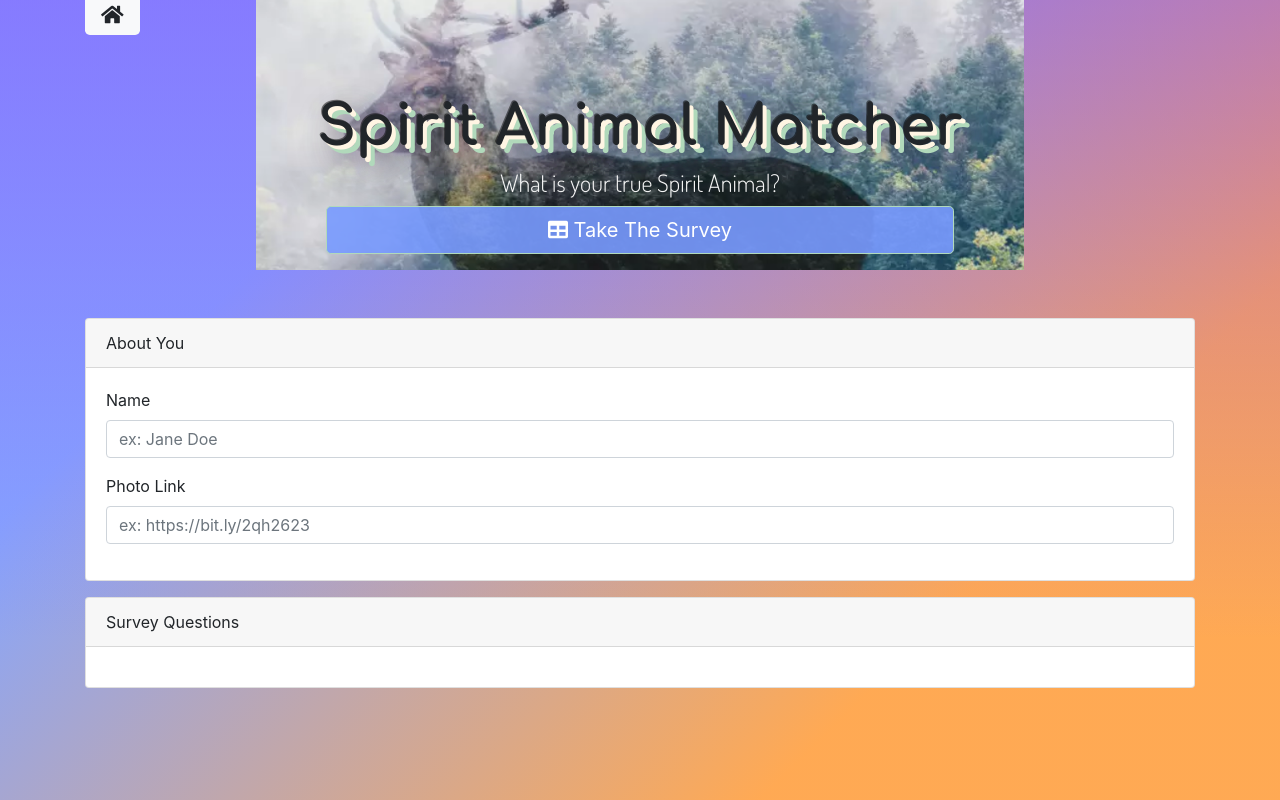
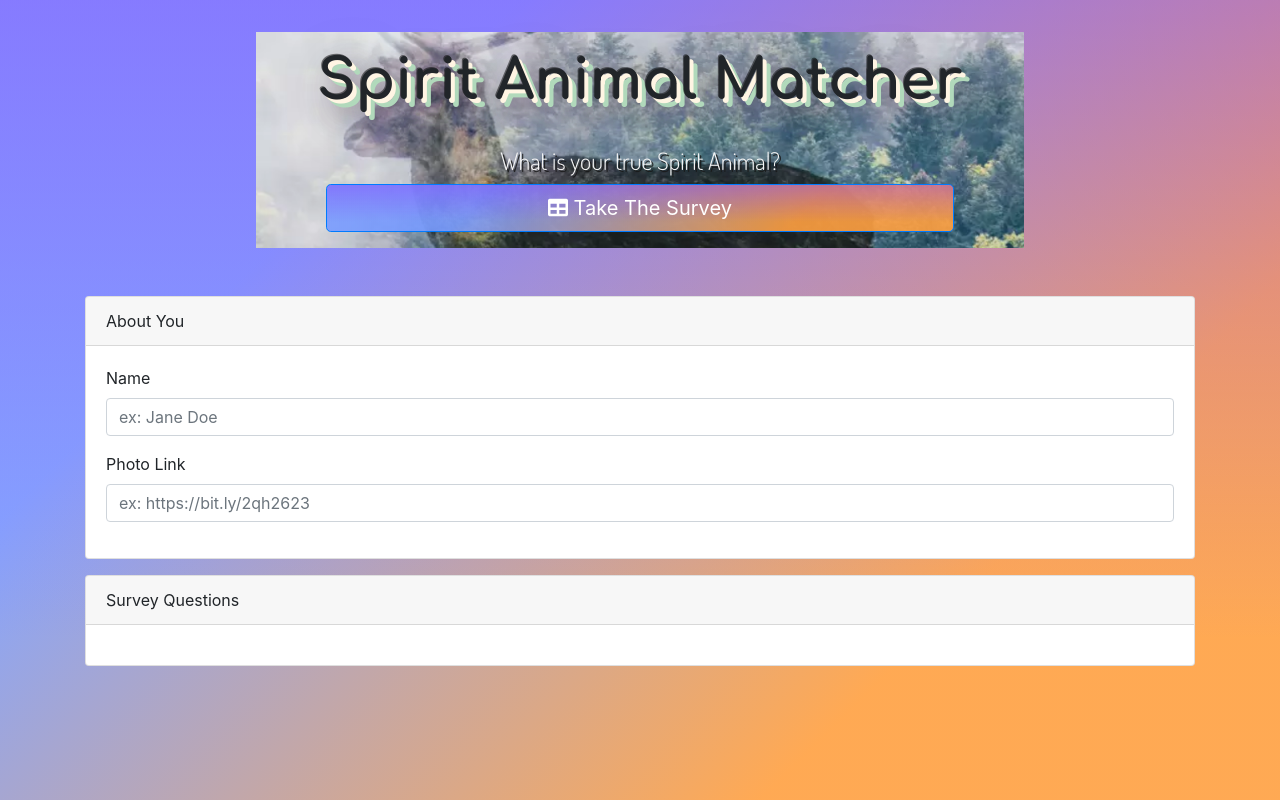
Before and after one commit to megzimo/friend-finder, a website: page app/public/home.html in a window 1280 px wide. Drawn offline with nearby package versions, Linux system fonts and the light colour scheme.

Commit message:
updated styling

```diff
--- a/app/public/home.html
+++ b/app/public/home.html
@@ -18,28 +18,20 @@
 </head>
 
 <body>
-    <div class="heading">
-        <div class="bg-img rounded">
-            <div class="container text-center">
-                <div class="text-left mb-5">
-                    <a class="btn-light btn-lg" href="/">
-                        <i class="fas fa-home"></i>
-                    </a>
-                </div>
-                <div class="header-content rounded p-3 mb-5">
-                    <h1 class="display-4 title">Spirit Animal Matcher </h1>
+    <div class="bg-img rounded">
+        <div class="container text-center">
+            <div class="header-content rounded p-3 mb-5">
+                <h1 class="display-4 title">Spirit Animal Matcher </h1>
+                <br>
+                <h4>What is your true Spirit Animal?</h4>
+                <div class="row-survey">
                     <div class="col-sm">
-                        <h4>What is your true Spirit Animal?</h4>
-                        <div class="row">
-                            <div class="col-sm">
-                                <a class="btn btn-primary btn-lg btn-block survey-btn" href="survey" role="button">
-                                    <i class="fas fa-table"></i> Take The Survey</a>
-                            </div>
-                        </div>
+                        <a class="btn btn-primary btn-lg survey-btn" href="survey" role="button">
+                            <i class="fas fa-table"></i> Take The Survey</a>
                     </div>
                 </div>
             </div>
-        </div>
+        <!-- </div> -->
     </div>
     </div>
     <div class="container mb-3">
--- a/app/public/style.css
+++ b/app/public/style.css
@@ -4,6 +4,7 @@
 
 
   body{
+      margin-top: 2rem;
     background: -webkit-linear-gradient(rgba(135, 60, 255, 0.4), rgba(135, 60, 255, 0.0) 80%),
     -webkit-linear-gradient(-45deg, rgba(120, 155, 255, 0.9) 25%, rgba(255, 160, 65, 0.9) 75%);
     height: 100%;
@@ -30,12 +31,33 @@ text-shadow: -1px -1px rgba(0,0,0,0.5),
 h4{
     font-family: 'Dosis', sans-serif;
     color: whitesmoke;
+    text-shadow: 2px 2px rgba(25, 25, 25, 0.843);
 }
 
 .survey-btn{
     width: 60%;
-    background-position-x: center;
-    margin-left: 20%;
-    background-color: rgba(120, 155, 255, 0.9);
-    border-color: #B1D9BB;
+    /* text-align: center;
+    align-self: center; */
+    background: -webkit-linear-gradient(rgba(135, 60, 255, 0.4), rgba(135, 60, 255, 0.0) 80%),
+    -webkit-linear-gradient(-45deg, rgba(120, 155, 255, 0.9) 25%, rgba(255, 160, 65, 0.9) 75%);
+    /* background-color: rgba(120, 155, 255, 0.9);
+    border-color: #B1D9BB; */
 }
+
+.survey-btn2{
+    width: 60px;
+    display: flex;
+    justify-content: center;
+    background: -webkit-linear-gradient(rgba(135, 60, 255, 0.4), rgba(135, 60, 255, 0.0) 80%),
+    -webkit-linear-gradient(-45deg, rgba(120, 155, 255, 0.9) 25%, rgba(255, 160, 65, 0.9) 75%);
+    /* background-color: rgba(120, 155, 255, 0.9);
+    border-color: #B1D9BB; */
+    margin: -20px -50px;
+    position:relative;
+    top:50%;
+    left:50%;
+}
+
+.row-survey{
+justify-content: space-around;
+}
```
